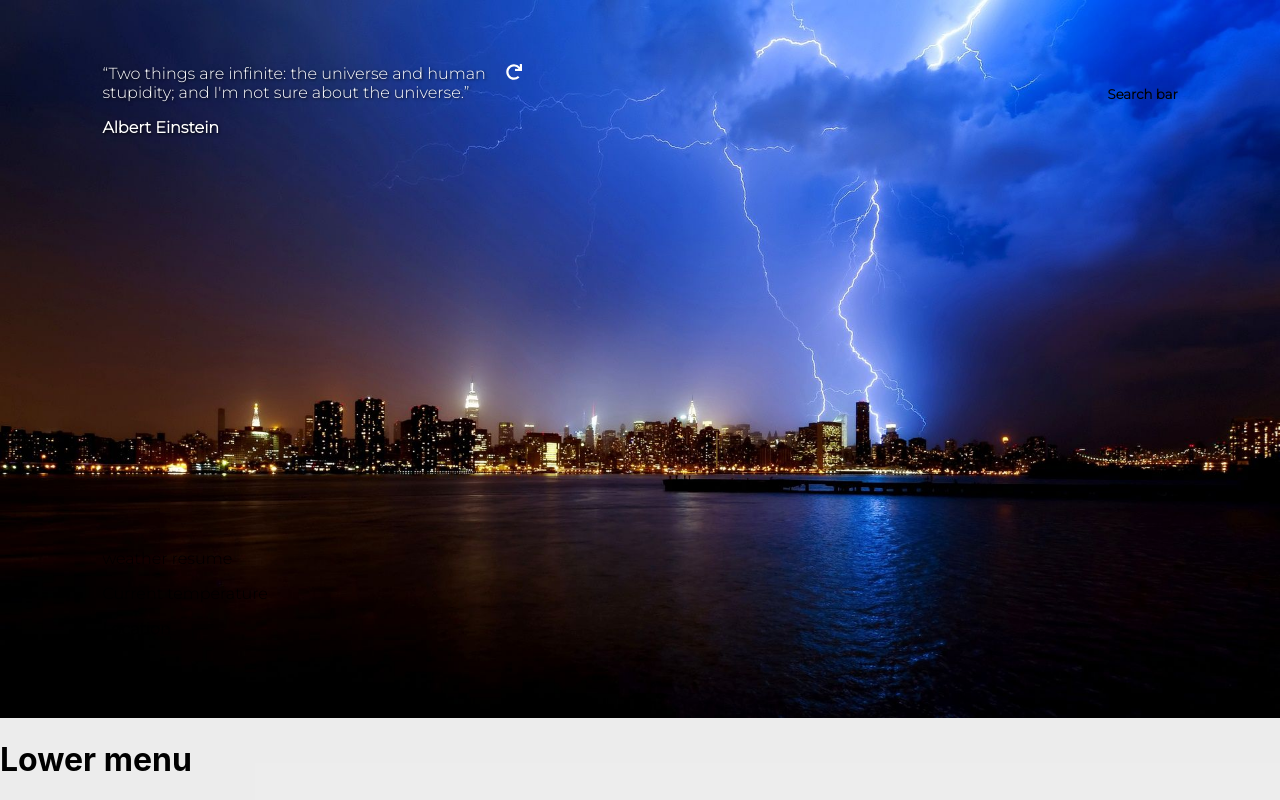
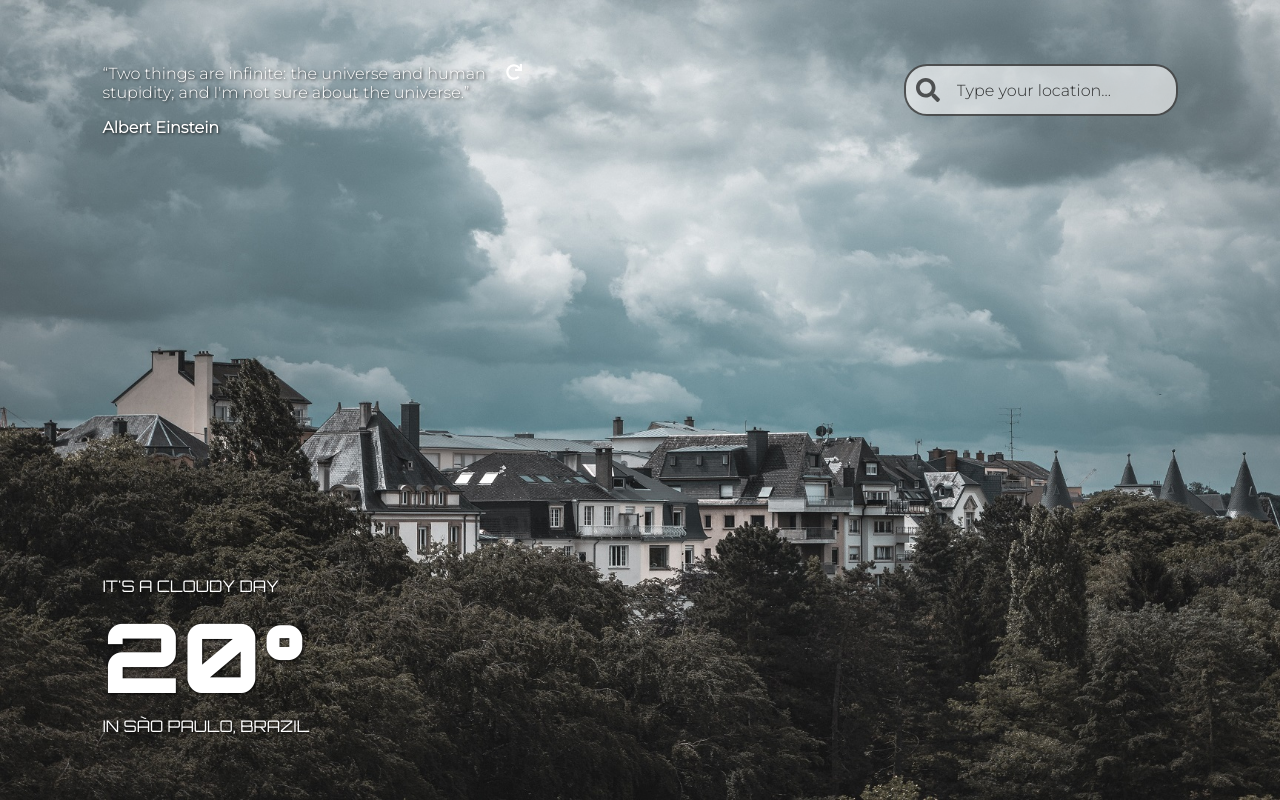
Before and after one commit to rony646/weather-app, a React (Create React App) app: page / in a window 1280 px wide. Built offline with nearby package versions, Linux system fonts and the light colour scheme.

Commit message:
search bar

```diff
--- a/public/index.html
+++ b/public/index.html
@@ -4,6 +4,8 @@
     <meta charset="utf-8" />
     <link rel="icon" href="%PUBLIC_URL%/favicon.ico" />
     <link rel="preconnect" href="https://fonts.gstatic.com">
+    <link rel="preconnect" href="https://fonts.gstatic.com">
+    <link href="https://fonts.googleapis.com/css2?family=Orbitron:wght@400;900&display=swap" rel="stylesheet">
     <link href="https://fonts.googleapis.com/css2?family=Poiret+One&display=swap" rel="stylesheet">
     <link rel="preconnect" href="https://fonts.gstatic.com">
     <link href="https://fonts.googleapis.com/css2?family=Montserrat:ital,wght@0,300;1,200;1,800&family=Poiret+One&display=swap" rel="stylesheet">
--- a/src/App.js
+++ b/src/App.js
@@ -1,15 +1,15 @@
 
 import './App.css';
 
-import MainPage from './Components/MainPage'
+import MainPage from './Components/MainPage/MainPage'
 
 function App() {
   return (
     <div className="container">
       <MainPage />
-      <div>
+      {/*<div>
         <h1>Lower menu</h1>
-      </div>
+      </div>*/}
     </div>
   );
 }
--- a/src/Components/MainPage.js
+++ /dev/null
@@ -1,20 +0,0 @@
-import React from 'react';
-
-import Quote from '../Components/Quote/Quote'
-
-import './MainPage.css';
-
-const MainPage = props => {
-    return(
-        <div className="main-page">
-            <Quote />
-            <div className="content">
-                <p>weather resume</p>
-                <p>Current temperature</p>
-                <p>Location</p>
-            </div>
-        </div>
-    );
-};
-
-export default MainPage;
--- /dev/null
+++ b/src/Components/MainPage/Content/Content.css
@@ -0,0 +1,14 @@
+.content {
+    color: #fff;
+    text-shadow: 1px 1px 3px rgba(0, 0, 0, 0.836);
+    font-family: 'Orbitron', sans-serif;
+}
+
+.content > .temperature {
+    font-weight: 900;
+    font-size: 6em;
+}
+
+.content > span {
+    display: block;
+}
--- /dev/null
+++ b/src/Components/MainPage/Content/Content.js
@@ -0,0 +1,15 @@
+import React from 'react';
+
+import './Content.css';
+
+const Content = props => {
+    return(
+        <div className="content">
+            <span>IT'S A CLOUDY DAY</span>
+            <span className="temperature">20°</span>
+            <span>IN SÃO PAULO, BRAZIL</span>
+        </div>
+    );
+};
+
+export default Content;
--- a/src/Components/MainPage.css
+++ b/src/Components/MainPage/MainPage.css
@@ -9,7 +9,7 @@
     width: 100%;
     height: 100%;
     /* background-color: rgba(0, 0, 255, 0.452); */
-    background-image: url(../assets/weather-images/thunderstorm.jpg);
+    background-image: url(../../assets/weather-images/clouds.jpg);
     background-repeat: no-repeat;
     background-size: cover;
 }
--- /dev/null
+++ b/src/Components/MainPage/MainPage.js
@@ -0,0 +1,18 @@
+import React from 'react';
+
+import Quote from './Quote/Quote';
+import Content from './Content/Content'
+
+
+import './MainPage.css';
+
+const MainPage = props => {
+    return(
+        <div className="main-page">
+            <Quote />
+            <Content />
+        </div>
+    );
+};
+
+export default MainPage;
--- a/src/Components/Quote/Quote.js
+++ b/src/Components/MainPage/Quote/Quote.js
@@ -1,6 +1,8 @@
 import React from 'react';
 import { FontAwesomeIcon } from '@fortawesome/react-fontawesome';
 import { faRedo } from '@fortawesome/free-solid-svg-icons';
+
+import SearchBar from '../SearchBar/SearchBar';
 
 import './Quote.css';
 
@@ -14,9 +16,7 @@ const Quote = props => {
                 </div>
                 <FontAwesomeIcon icon={faRedo} size="md" style={{margin: "0 10px 0 0 "}} className="reload-icon"/>
             </div>
-            <div>
-                <h5>Search bar</h5>
-            </div>
+            <SearchBar />
         </div>
 
     );
--- /dev/null
+++ b/src/Components/MainPage/SearchBar/SearchBar.css
@@ -0,0 +1,40 @@
+.searchbar {
+    display: flex;
+    background-color: rgba(255, 255, 255, 0.623);
+    width: 250px;
+    border: 2px solid rgba(0, 0, 0, 0.63);
+    margin: 0;
+    border-radius: 23px;
+    padding: 0 10px;
+    align-items: center;
+    color: rgba(0, 0, 0, 0.836);
+    height: 3em;
+
+}
+
+@media (max-width: 768px) {
+    .searchbar {
+        width: 90%;
+        margin-bottom: 45px;
+    }
+}
+
+::placeholder {
+    color: rgba(0, 0, 0, 0.774);
+}
+
+.search-icon {
+    color: rgba(0, 0, 0, 0.63);
+    font-size: 1.5em;
+}
+
+input {
+    font-family: 'Montserrat', 'open-sans';
+    color: inherit;
+    margin-left: 15px;
+    font-size: 1em;
+    height: 70%;
+    border: none;
+    background: none;
+    outline: none;
+}
--- /dev/null
+++ b/src/Components/MainPage/SearchBar/SearchBar.js
@@ -0,0 +1,17 @@
+import React from 'react';
+
+import { FontAwesomeIcon } from '@fortawesome/react-fontawesome';
+import { faSearch } from '@fortawesome/free-solid-svg-icons';
+
+import './SearchBar.css'
+
+const SearchBar = props => {
+    return(
+        <div className="searchbar">
+            <FontAwesomeIcon icon={faSearch} className="search-icon"/>
+            <input type="text" placeholder="Type your location..." style={{border: "none"}} ></input>
+        </div>
+    );
+};
+
+export default SearchBar;
```
Also changed, not shown: src/Components/MainPage/Quote/Quote.css (renamed from src/Components/Quote/Quote.css), 1 other file (tests, documents, lock files or other folders).
